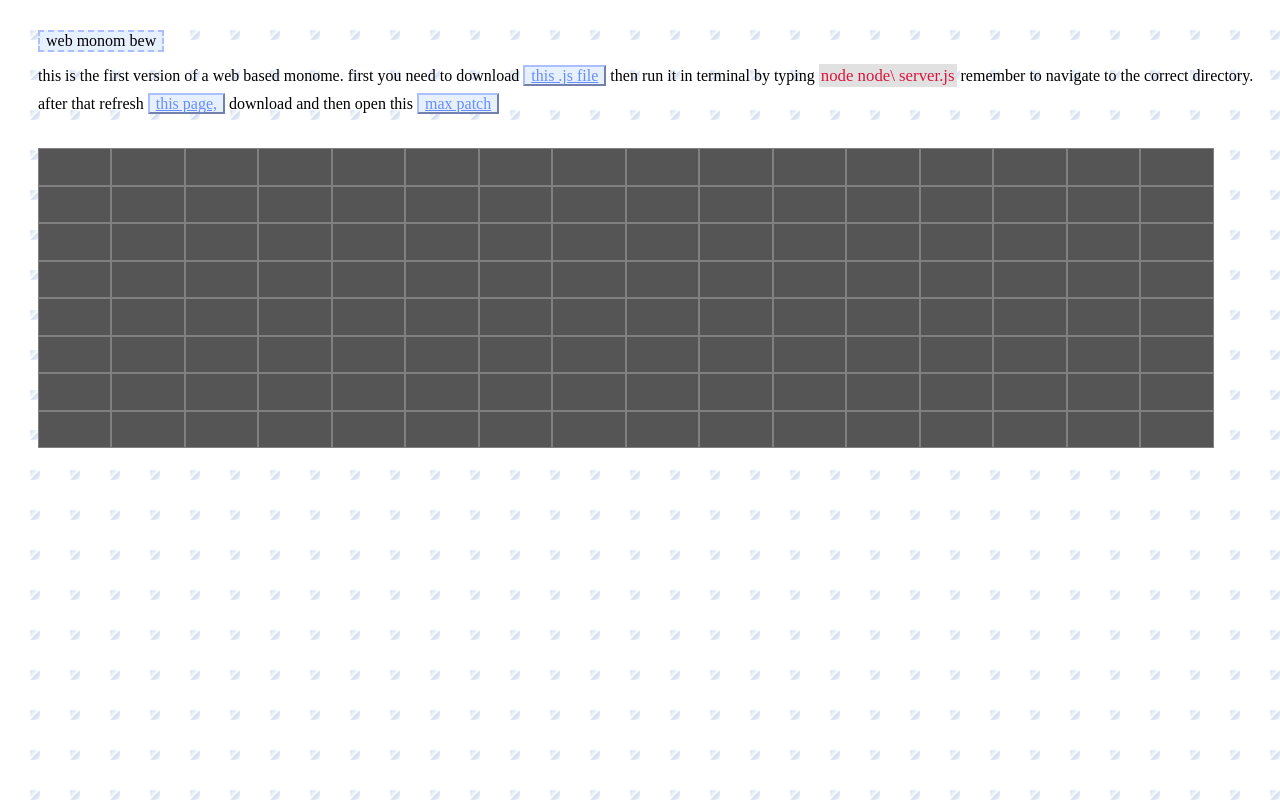
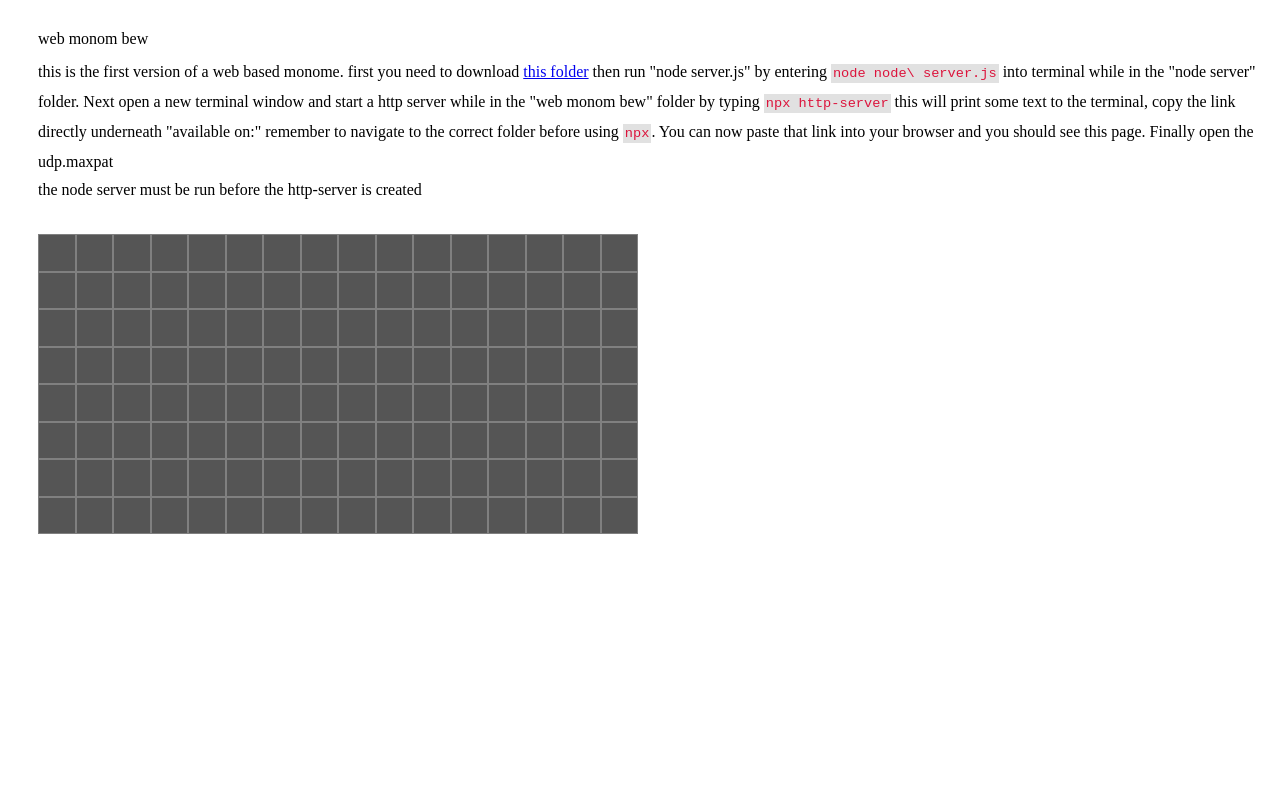
Before and after one commit to PrimroseOO/website, a plain HTML site: page web monom bew/index.html in a window 1280 px wide. Drawn offline with Linux system fonts and the light colour scheme.

Commit message:
update web monom bew
does not work over https needs to be on local server

```diff
--- a/web monom bew/index.html
+++ b/web monom bew/index.html
@@ -1,7 +1,6 @@
 <!DOCTYPE html>
 <html>
     <head>
-      <link rel="stylesheet" href="../style/style.css">
       <link rel="stylesheet" href="style/style.css">
 
     </head>
@@ -11,7 +10,7 @@
         <div>web monom bew</div>
       </header>
 
-      <div style="margin-left: 30px; line-height: 28px;">this is the first version of a web based monome. first you need to download <a href="https://github.com/PrimroseOO/website/blob/main/web%20monom%20bew/js/node%20server/node%20server.js">this .js file</a> then run it in terminal by typing <code>node node\ server.js</code> remember to navigate to the correct directory. after that refresh <a href="index.html">this page,</a> download and then open this <a href="https://github.com/PrimroseOO/website/blob/main/web%20monom%20bew/udp.maxpat">max patch</a></div>
+      <div style="margin-left: 30px; line-height: 28px;">this is the first version of a web based monome. first you need to download <a href="https://drive.google.com/drive/folders/1fGm_sYiKVZsVwK7KMGmELDd9veNtzFhU?usp=share_link">this folder</a> then run "node server.js" by entering <code>node node\ server.js</code> into terminal while in the "node server" folder. Next open a new terminal window and start a http server while in the "web monom bew" folder by typing <code>npx http-server</code> this will print some text to the terminal, copy the link directly underneath "available on:" remember to navigate to the correct folder before using <code>npx</code>. You can now paste that link into your browser and you should see this page. Finally open the udp.maxpat<br>the node server must be run before the http-server is created</div>
 
       <div id="grid-container"></div>
       <script src="js/app.js"></script>
--- a/web monom bew/style/style.css
+++ b/web monom bew/style/style.css
@@ -1,7 +1,7 @@
 #grid-container {
     margin: 30px;
     height: 300px;
-    width: 93%;
+    width: 600px;
     background-color: #555555;
     color: white;
     display: grid;
@@ -17,14 +17,6 @@
 
 }
 
-body {
-
-    background-image: url('../../img/stippling-7.png');
-    background-repeat: repeat;
-    background-size: 200px 200px;
-    font-weight: 500;
-
-}
 
 header {
     margin: 30px 30px 10px;
```
Also changed, not shown: 4 other files.
